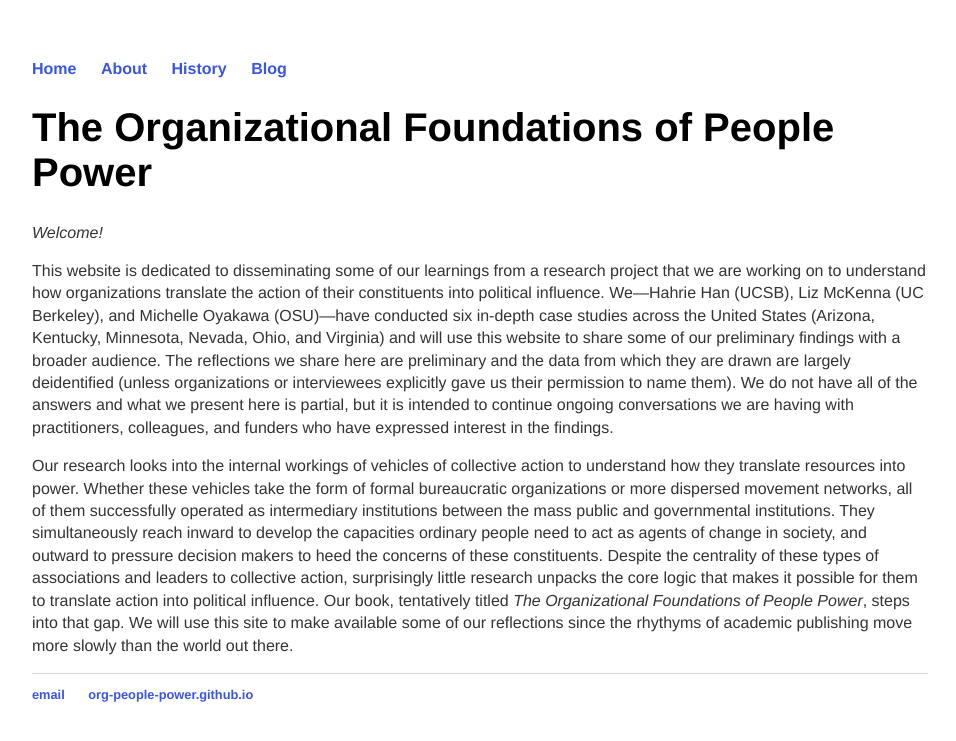
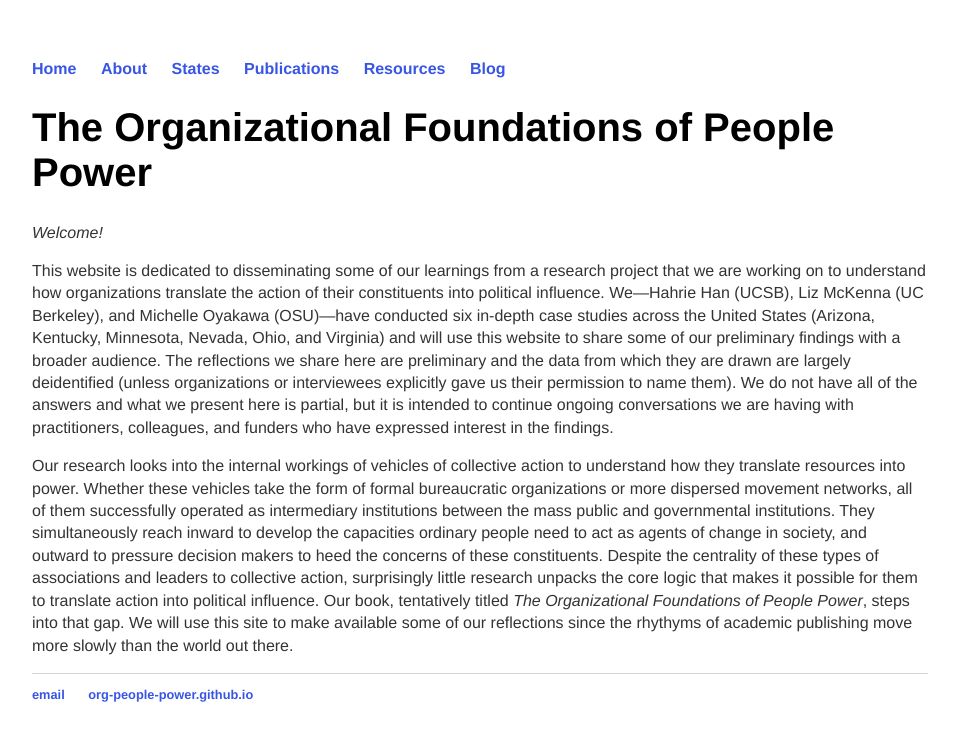
Before and after one commit to org-people-power/org-people-power.github.io, a Jekyll site: the page built from index.html, in a window 1280 px wide. Shown: the top 741 px of the page, without its empty margins (160-1116 px from the left). Built offline with Jekyll 4.4.1, drawn with Linux system fonts in a browser that asks for light colours.

Commit message:
Update default.html

```diff
--- a/_layouts/default.html
+++ b/_layouts/default.html
@@ -11,7 +11,9 @@
 	    		<ul>
 	        		<li><a href="/">Home</a></li>
 		        	<li><a href="/about">About</a></li>
-	        		<li><a href="/history">History</a></li>
+	        		<li><a href="/states">States</a></li>
+				<li><a href="/states">Publications</a></li>
+				<li><a href="/states">Resources</a></li>
 	        		<li><a href="/blog">Blog</a></li>
 	    		</ul>
 			</nav>
```
